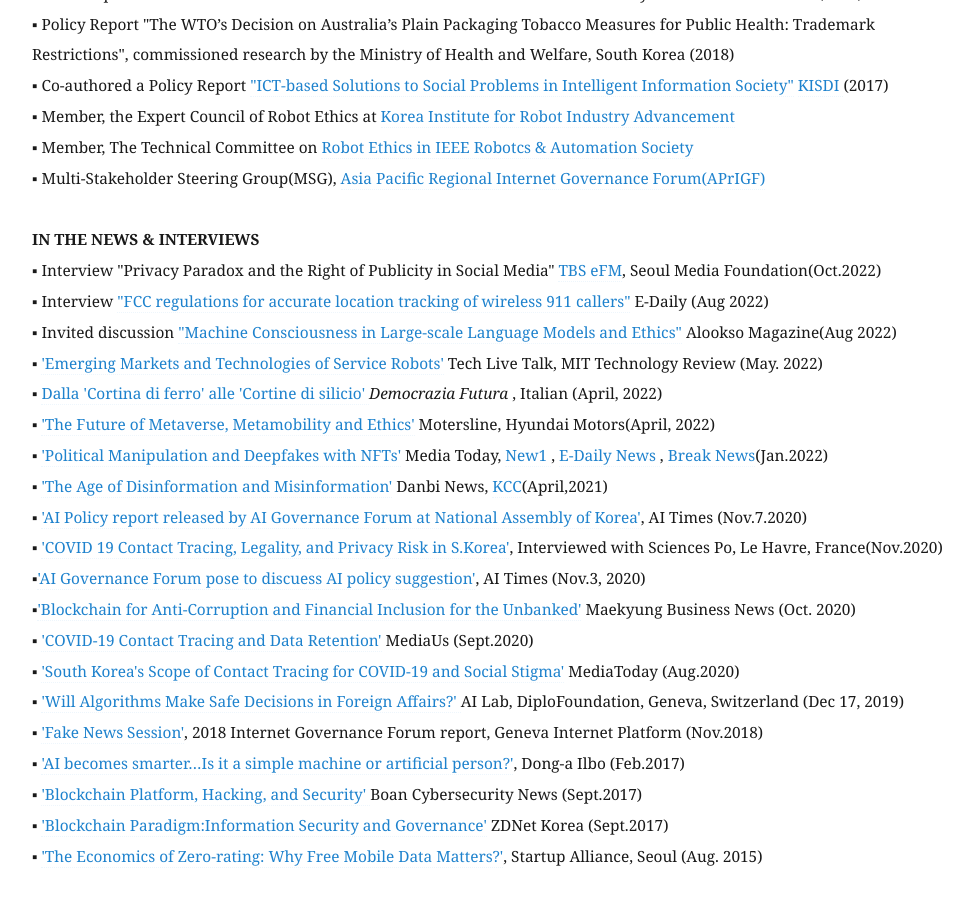
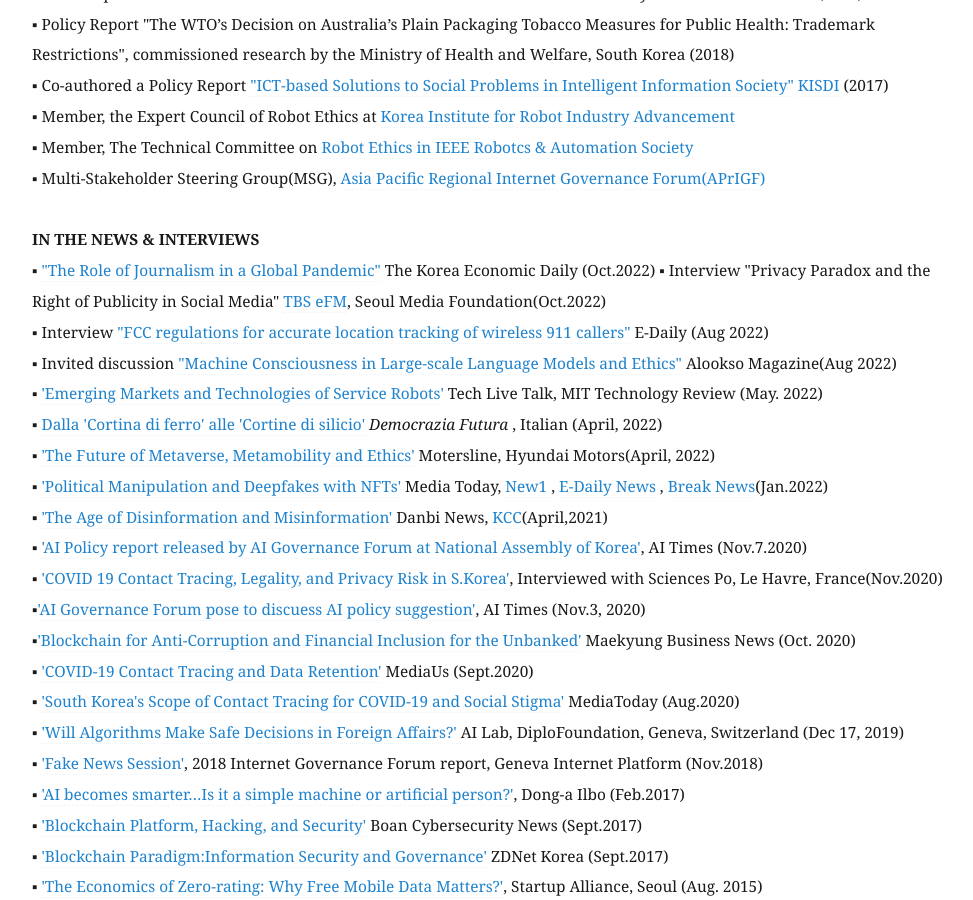
Before and after one commit to eunchangchoi/eunchangchoi.github.io, a Jekyll site: the page built from index.md, in a window 1280 px wide and 900 px high, scrolled down 5964 px. Shown: the whole window, without its empty margins (68-1041 px from the left). Built offline with Jekyll 4.4.1, drawn with Linux system fonts in a browser that asks for light colours.

Commit message:
Update index.md

```diff
--- a/index.md
+++ b/index.md
@@ -146,6 +146,7 @@
 ▪ Multi-Stakeholder Steering Group(MSG), <a href="https://ap.rigf.asia/"> Asia Pacific Regional Internet Governance Forum(APrIGF)</a> <br>
   <br>
  <strong> IN THE NEWS & INTERVIEWS</strong> <br>
+▪ <a href="https://www.hankyung.com/politics/article/202210122806Y">"The Role of Journalism in a Global Pandemic"</a> The Korea Economic Daily (Oct.2022)
 ▪ Interview "Privacy Paradox and the Right of Publicity in Social Media" <a href="https://podcasts.apple.com/kr/podcast/tbs-efm-this-morning/id1038822609?l=en&mt=2"> TBS eFM</a>, Seoul Media Foundation(Oct.2022)<br>
 ▪ Interview <a href="https://www.edaily.co.kr/news/read?newsId=03722806632430600&mediaCodeNo=257"> "FCC regulations for accurate location tracking of wireless 911 callers"</a> E-Daily (Aug 2022)<br>
 ▪ Invited discussion <a href="https://alook.so/posts/latO5RY"> "Machine Consciousness in Large-scale Language Models and Ethics"</a> Alookso Magazine(Aug 2022)<br>
```
